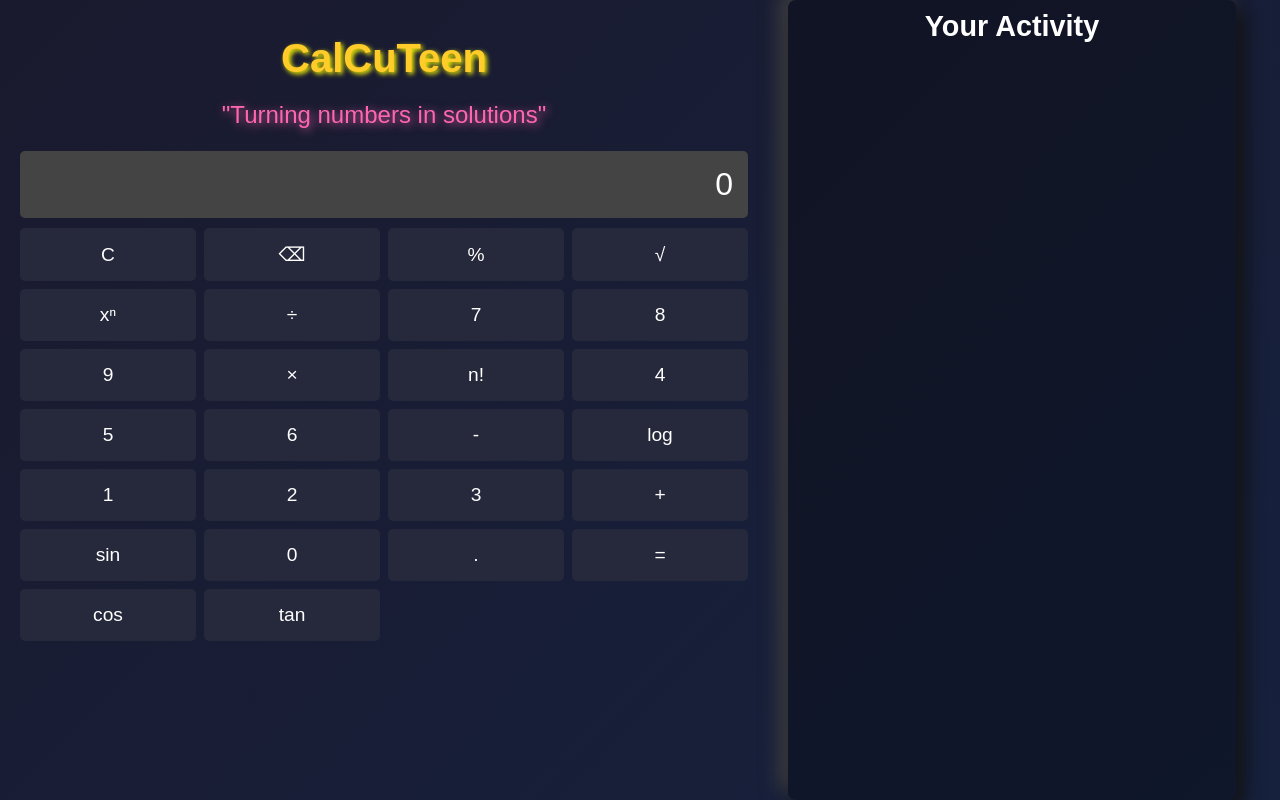
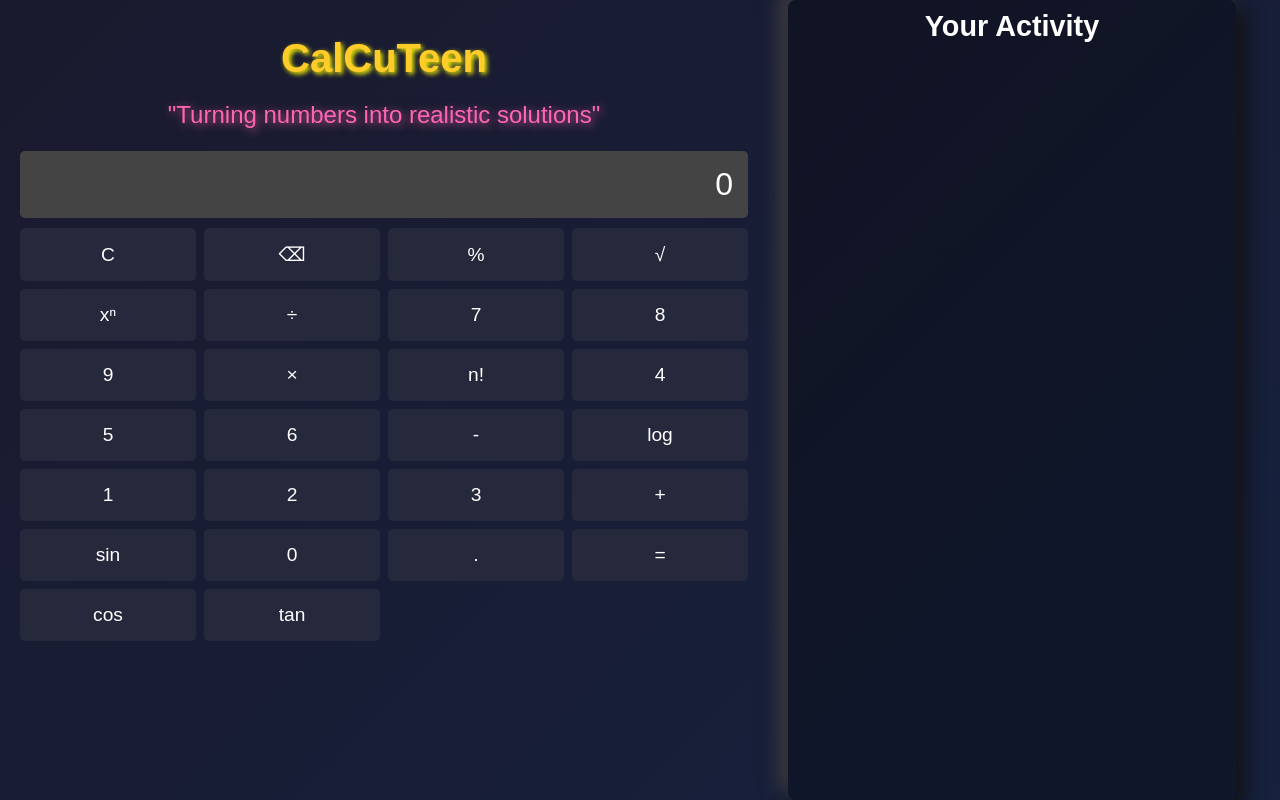
Before and after one commit to raheemInnovative/CalCuTeen, a plain HTML site: page index.html in a window 1280 px wide. Drawn offline with Linux system fonts and the light colour scheme.

Commit message:
index.html

```diff
--- a/index.html
+++ b/index.html
@@ -368,7 +368,7 @@
 
     <div class="calculator-container">
         <div class="title">CalCuTeen</div>
-        <div class="quote">"Turning numbers in solutions"</div>
+        <div class="quote">"Turning numbers into realistic solutions"</div>
         <br>
         <div class="display" id="display">0</div>
         <div class="buttons">
```
